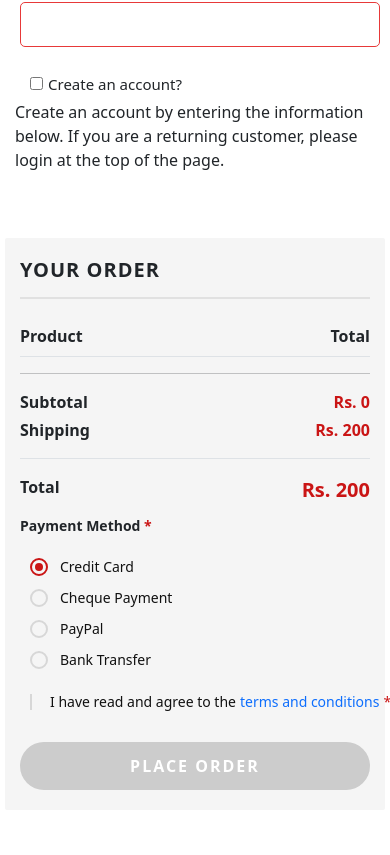
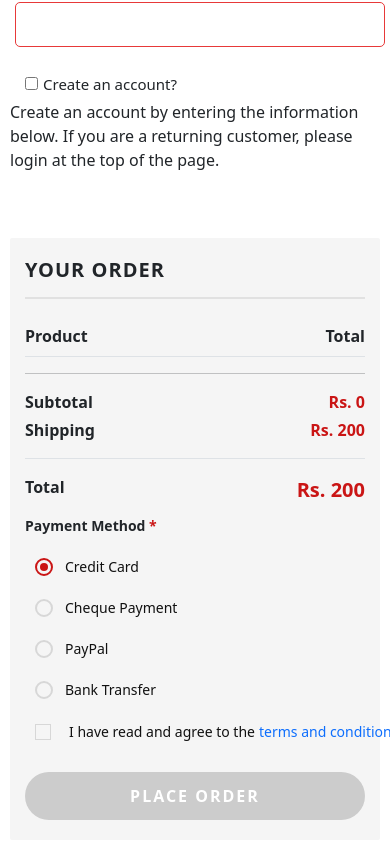
Before and after one commit to ayeshaidrees155/ashion-ecommerce-store, a React (Create React App) app: page /checkout in a window 390 px wide. Shown: the part 1015-1870 px from the top of the page. Before the commit the page ends 1840 px from the top, so only its background shows below. Built offline with nearby package versions, Linux system fonts and the light colour scheme; a web font is replaced by a local one.

Commit message:
fix:responsivesness

```diff
--- a/src/components/ContactInfo/BillingForm.css
+++ b/src/components/ContactInfo/BillingForm.css
@@ -1,35 +1,34 @@
 .parentConatiner {
     display: flex;
     width: 100%;
-    padding: 20px 10px;
+    max-width: 100vw;
+    padding: 30px 20px;
     justify-content: space-between;
     align-items: flex-start;
     flex-wrap: wrap;
     box-sizing: border-box;
-    max-width: 100vw;
     overflow-x: hidden;
 }
 
 .billingForm {
     flex: 1 1 60%;
     max-width: 700px;
+    width: 100%;
     box-sizing: border-box;
-    width: 100%;
 }
 
 .bill {
     flex: 1 1 35%;
     max-width: 450px;
+    width: 100%;
     position: sticky;
     top: 20px;
     box-sizing: border-box;
-    width: 100%;
 }
 
 .billing-container {
     width: 100%;
     box-sizing: border-box;
-    padding: 0 10px;
 }
 
 .custom-form {
@@ -75,7 +74,163 @@
     width: 100%;
 }
 
+.order-title {
+    font-weight: 700;
+    margin-bottom: 25px;
+    letter-spacing: 1px;
+    border-bottom: 2px solid #e1e1e1;
+    padding-bottom: 15px;
+}
+
+.order-product-list {
+    list-style: none;
+    counter-reset: item-counter;
+    padding-left: 0;
+}
+
+.order-item {
+    display: flex;
+    justify-content: space-between;
+    margin-bottom: 4px;
+    counter-increment: item-counter;
+    color: #666666;
+    font-size: 14px;
+}
+
+.order-item::before {
+    content: counter(item-counter, decimal-leading-zero) ". ";
+    color: #111;
+    margin-right: 10px;
+    min-width: 30px;
+}
+
+.product-name {
+    color: #111111;
+    flex: 1;
+    padding-right: 10px;
+    word-break: break-word;
+}
+
+.product-price {
+    font-weight: 600;
+    color: #111111;
+    white-space: nowrap;
+}
+
+.total-row {
+    display: flex;
+    justify-content: space-between;
+    margin-bottom: 4px;
+    font-size: 16px;
+    font-weight: 600;
+}
+
+.text-danger {
+    color: #ca1515 !important;
+}
+
+.place-order-btn {
+    width: 100%;
+    background-color: #ca1515;
+    color: white;
+    border: none;
+    padding: 12px;
+    font-weight: 700;
+    letter-spacing: 2px;
+    margin-top: 25px;
+    border-radius: 50px;
+    transition: 0.3s;
+    box-sizing: border-box;
+}
+
+.place-order-btn:hover {
+    background-color: #a11111;
+}
+
+.payment-method-sec {
+    margin-top: 10px;
+    text-align: left;
+}
+
+.payment-title {
+    font-weight: 700;
+    font-size: 14px;
+    margin-bottom: 15px;
+}
+
+.payment-options {
+    display: flex;
+    flex-direction: column;
+    gap: 10px;
+}
+
+.payment-label {
+    display: flex;
+    align-items: center;
+    cursor: pointer;
+    font-size: 14px;
+    color: #111;
+    position: relative;
+    user-select: none;
+    word-break: break-word;
+}
+
+.payment-label input {
+    position: absolute;
+    opacity: 0;
+    cursor: pointer;
+}
+
+.custom-radio {
+    height: 18px;
+    width: 18px;
+    min-width: 18px;
+    border: 2px solid #d7d7d7;
+    border-radius: 50%;
+    margin-right: 12px;
+    display: inline-block;
+    position: relative;
+}
+
+.payment-label input:checked~.custom-radio {
+    border-color: #ca1515;
+}
+
+.payment-label input:checked~.custom-radio::after {
+    content: "";
+    position: absolute;
+    top: 3px;
+    left: 3px;
+    width: 8px;
+    height: 8px;
+    border-radius: 50%;
+    background: #ca1515;
+}
+
+.custom-checkbox {
+    height: 16px;
+    width: 16px;
+    min-width: 16px;
+    border: 1px solid #d7d7d7;
+    margin-right: 12px;
+    display: inline-block;
+}
+
+.payment-label input:checked~.custom-checkbox {
+    background-color: #ca1515;
+    border-color: #ca1515;
+}
+
+.terms a {
+    text-decoration: none;
+    color: #007bff;
+    margin: 0 4px;
+}
+
 @media (max-width: 991px) {
+    .parentConatiner {
+        padding: 20px 15px;
+    }
 
     .billingForm,
     .bill {
@@ -91,7 +246,7 @@
 
 @media (max-width: 600px) {
     .parentConatiner {
-        padding: 15px 5px;
+        padding: 15px 10px;
     }
 
     .input-group-row {
```
